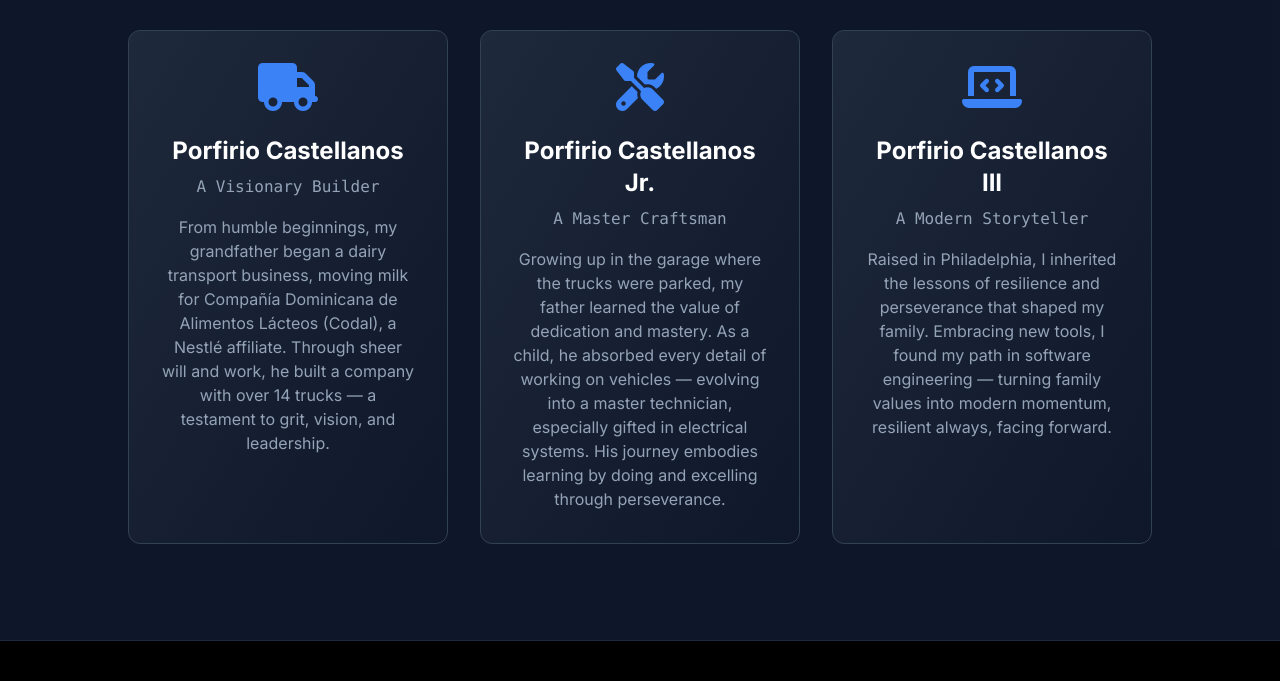
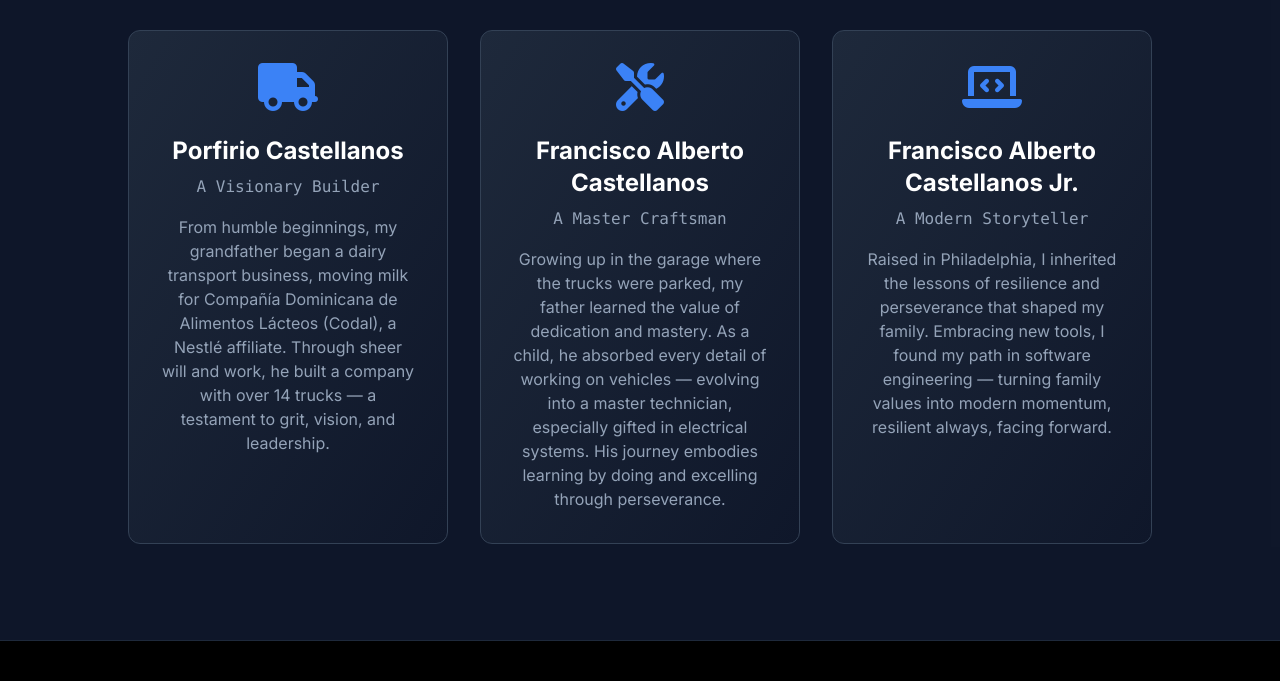
Before and after one commit to DocDevelopers/kot-homepage, a plain HTML site: page index.html in a window 1280 px wide. Shown: the part 1740-2421 px from the top of the page. Drawn offline with nearby package versions, Linux system fonts and the light colour scheme.

Commit message:
Update names in index.html

```diff
--- a/index.html
+++ b/index.html
@@ -188,7 +188,7 @@
                 <div class="group relative bg-gradient-to-br from-slate-800 to-slate-900 rounded-xl overflow-hidden border border-slate-700 hover:border-kot-accent transition-all duration-300">
                     <div class="p-8 flex flex-col items-center text-center">
                         <i class="fas fa-tools text-5xl text-kot-accent mb-6"></i>
-                        <h3 class="text-2xl font-bold text-white mb-2">Porfirio Castellanos Jr.</h3>
+                        <h3 class="text-2xl font-bold text-white mb-2">Francisco Alberto Castellanos</h3>
                         <p class="text-slate-400 font-mono">A Master Craftsman</p>
                         <p class="text-slate-400 mt-4">
                             Growing up in the garage where the trucks were parked, my father learned the value of dedication and mastery. As a child, he absorbed every detail of working on vehicles — evolving into a master technician, especially gifted in electrical systems. His journey embodies learning by doing and excelling through perseverance.
@@ -199,7 +199,7 @@
                 <div class="group relative bg-gradient-to-br from-slate-800 to-slate-900 rounded-xl overflow-hidden border border-slate-700 hover:border-kot-accent transition-all duration-300">
                     <div class="p-8 flex flex-col items-center text-center">
                         <i class="fas fa-laptop-code text-5xl text-kot-accent mb-6"></i>
-                        <h3 class="text-2xl font-bold text-white mb-2">Porfirio Castellanos III</h3>
+                        <h3 class="text-2xl font-bold text-white mb-2">Francisco Alberto Castellanos Jr.</h3>
                         <p class="text-slate-400 font-mono">A Modern Storyteller</p>
                         <p class="text-slate-400 mt-4">
                             Raised in Philadelphia, I inherited the lessons of resilience and perseverance that shaped my family. Embracing new tools, I found my path in software engineering — turning family values into modern momentum, resilient always, facing forward.
```
